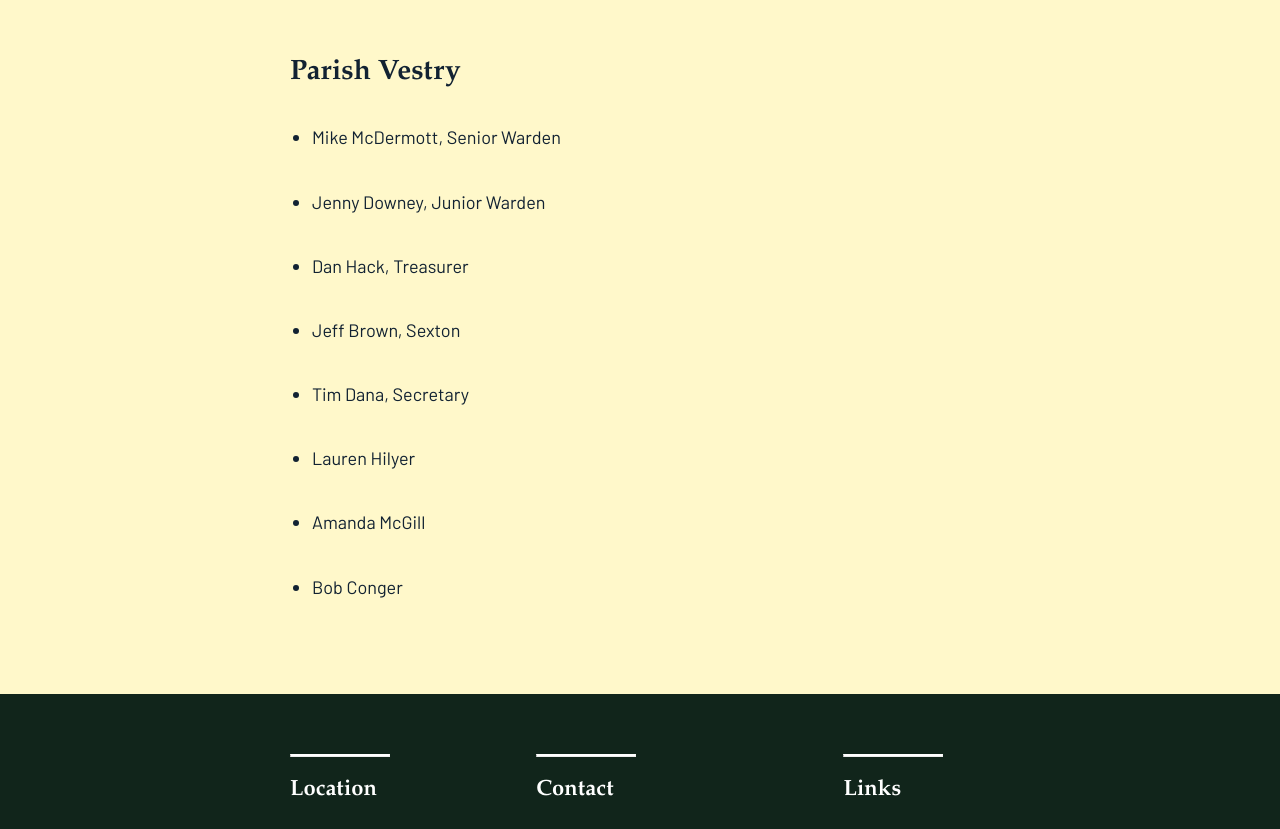
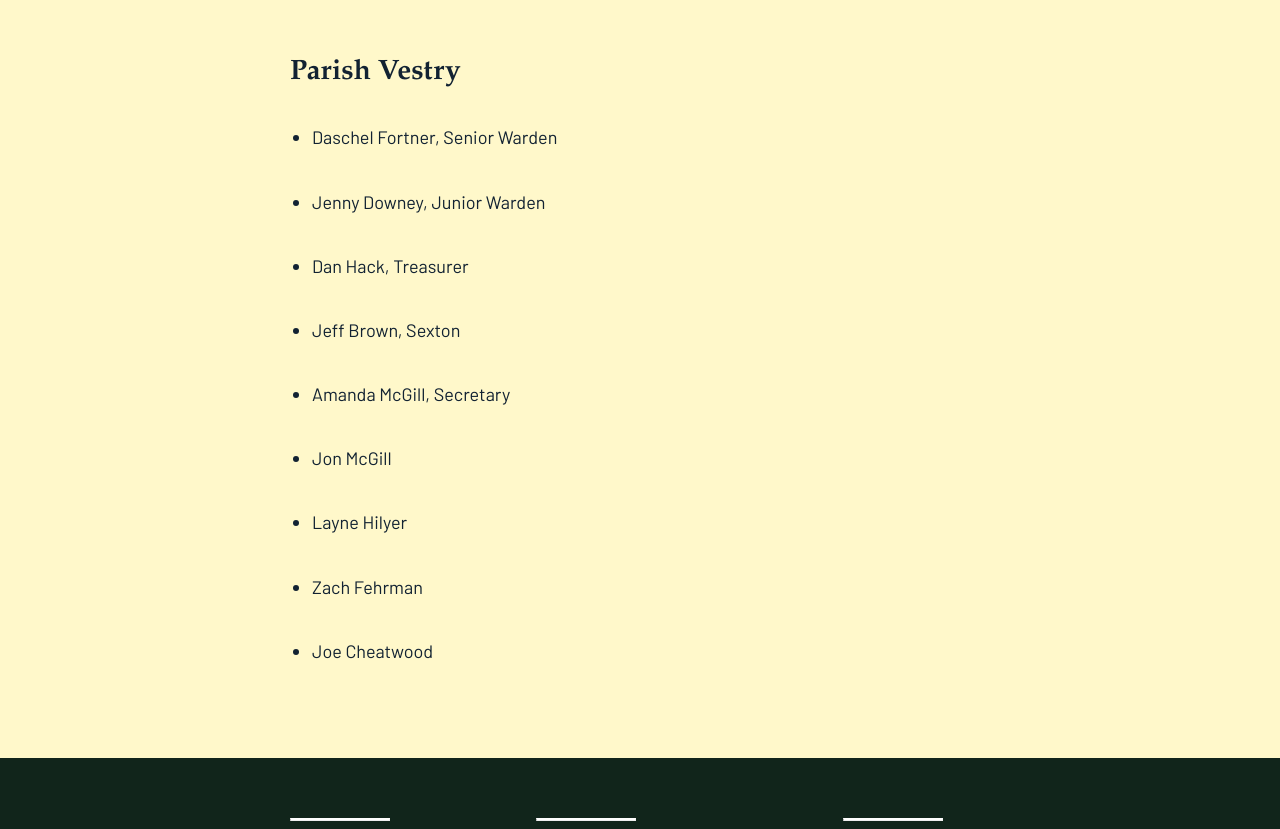
Before and after one commit to jonmcgill/ckrec, a Next.js app: page /clergy-and-staff in a window 1280 px wide. Shown: the part 1620-2449 px from the top of the page. Built offline with nearby package versions, Linux system fonts and the light colour scheme; a web font is replaced by a local one.

Commit message:
Fixed a couple things

```diff
--- a/components/GlobalStyles.js
+++ b/components/GlobalStyles.js
@@ -38,6 +38,11 @@ export default function GlobalStyles() {
         list-style-type: decimal;
       }
 
+      img {
+        width: 100%;
+        border-radius: 2px;
+      }
+
       .text-shad-1 {
         text-shadow: 1px 1px black;
       }
@@ -45,10 +50,6 @@ export default function GlobalStyles() {
       .text-shad-2 {
         text-shadow: 2px 2px black;
       }
-
-      img {
-        width: 100%;
-      }
     `}</style>
   )
 }
--- a/content/staff.js
+++ b/content/staff.js
@@ -29,17 +29,18 @@ and seven grandchildren and lives with his wife, Sandy.
 ## Parish Council
 
 - Fr. Wayne McNamara, Rector
-- Mike McDermott, Senior Warden
+- Daschel Fortner, Senior Warden
 - Jenny Downey, Junior Warden
 
 ## Parish Vestry
 
-- Mike McDermott, Senior Warden
+- Daschel Fortner, Senior Warden
 - Jenny Downey, Junior Warden
 - Dan Hack, Treasurer
 - Jeff Brown, Sexton
-- Tim Dana, Secretary
-- Lauren Hilyer
-- Amanda McGill
-- Bob Conger
+- Amanda McGill, Secretary
+- Jon McGill
+- Layne Hilyer
+- Zach Fehrman
+- Joe Cheatwood
 `
--- a/pages/index.js
+++ b/pages/index.js
@@ -11,10 +11,10 @@ import { content } from '../content/content'
 export default function Index() {
   return (
     <Page isHome>
-      <PageContent center id="services">
+      <PageContent center>
         <img src={content.Home.contentImage} />
         <Space y="60px" />
-        <main>
+        <main id="services">
           {content.SpecialServices.filter((s) => s.show).map((s) => (
             <div key={s.title}>
               <h2>{s.title}</h2>
```
